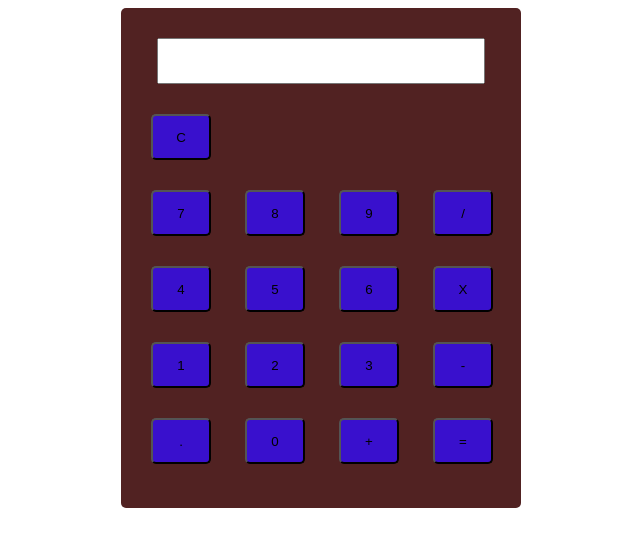
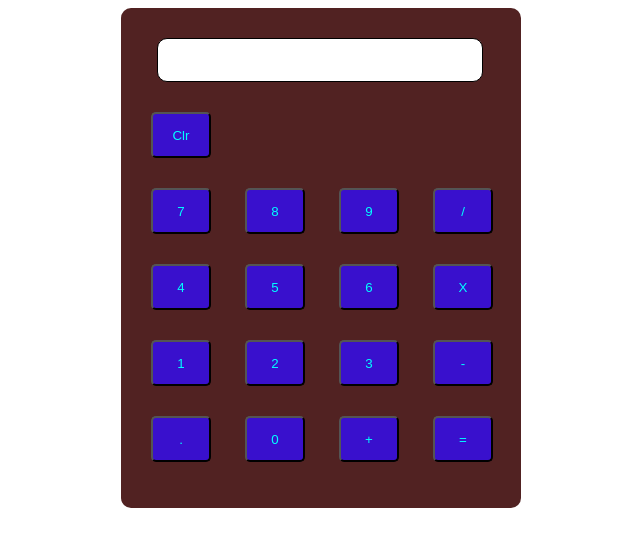
Before and after one commit to amal-benny/calculator, a plain HTML site: page index.html in a window 1280 px wide. Shown: the whole page, without its empty margins (387-1027 px from the left). Drawn offline with Linux system fonts and the light colour scheme.

Commit message:
some border radius for the calculator and screen and some hovering colour change for buttons was added in this

```diff
--- a/index.html
+++ b/index.html
@@ -16,7 +16,7 @@
 
             </div>
             <div class="button">
-                <button onclick="cleardisplay()" class="btn">C</button>
+                <button onclick="cleardisplay()" class="btn">Clr</button>
                 <div class="row">
                     <button onclick="btnclick(7)" class="btn">7</button>
                     <button onclick="btnclick(8)" class="btn">8</button>
--- a/style.css
+++ b/style.css
@@ -3,7 +3,7 @@
     height: 500px;
     background: rgb(81, 34, 34);
     margin-left: 500px;
-    border-radius: 5px;
+    border-radius: 10px;
 }
 #screen{
     width: 80%;
@@ -11,6 +11,8 @@
     height: 40px;
     margin-top: 30px;
     pointer-events: none;
+    border-radius: 10px;
+    border: solid 1px;
 }
 .btn{
     width: 60px;
@@ -20,8 +22,11 @@
     background: #3910cd;
     border-radius: 5px;
     cursor: pointer;
+    color: aqua;
 
 }
 .btn:hover{
-    background-color: brown;
+    background-color: rgb(249, 237, 237);
+    color: rgb(0, 0, 0);
+
 }
```
